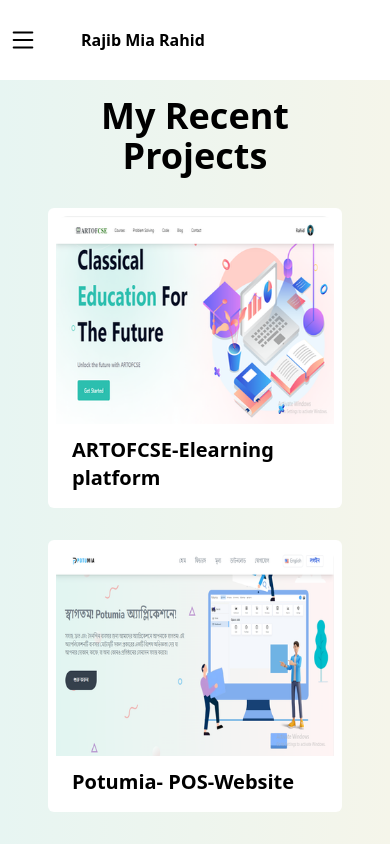
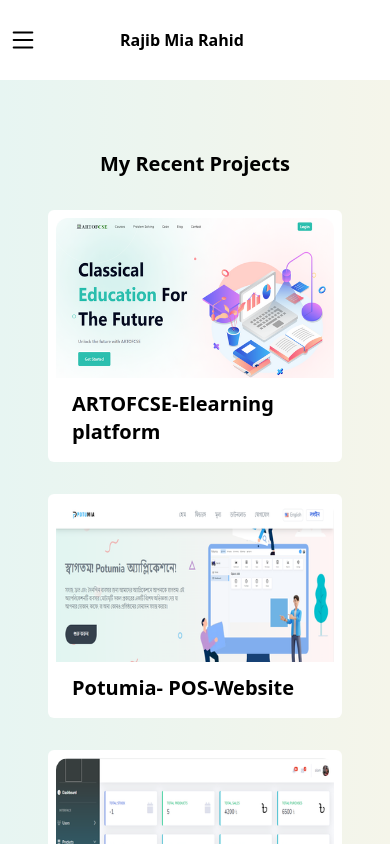
Before and after one commit to rajibcsit/developer-protfolio, a Next.js app: page /projects in a window 390 px wide. Shown: the top 844 px of the page. Built offline with nearby package versions, Linux system fonts and the light colour scheme.

Commit message:
update all pages for responsive

```diff
--- a/components/About.js
+++ b/components/About.js
@@ -8,11 +8,13 @@
 const About = () => {
   return (
     <div>
-      <section className="bg-[#ffff] pt-24">
+      <section className="bg-[#ffff] page_area pb-12 lg:pb-18 sm:pb-6  pt-12 lg:pt-18 sm:pt-6">
         <div className="md:grid md:grid-cols-2 gap-8 items-center  px-4 xl:gap-16 sm:py-4 xl:px-16">
           <Image src="/images/about-image.png" width={500} height={500} alt="about-img" />
           <div className="mt-4 md:mt-0 text-left flex flex-col h-full">
-            <h2 className="text-4xl font-bold  mb-4">About Me</h2>
+            <h2 className="text-xl lg:text-4xl sm:text-base font-bold  lg:mt-4 sm:mt-2 mb-8 md:mb-12">
+              About Me
+            </h2>
             <p className="text-sm lg:text-base">
               Hi, I am Rajib Mia Rahid. I have been working as a Web Developer for 1 years. Mainly I
               develop applications using PHP programming language and Laravel framework . I also use
--- a/components/Contact.js
+++ b/components/Contact.js
@@ -6,7 +6,7 @@
 
 const Contact = () => {
   return (
-    <section className="contact_area pt-24 pb-24">
+    <section className="contact_area page_area pb-12 lg:pb-18 sm:pb-6  pt-12 lg:pt-18 sm:pt-6">
       <div className="container grid md:grid-cols-2 gap-4 mx-auto px-12 py-4">
         <h5 className="text-xl font-bold my-2">Let&apos;s Talk about your Project -</h5>
         <p className="text-sm lg:text-base mb-4 max-w-md">
--- a/components/HeroSection.js
+++ b/components/HeroSection.js
@@ -20,28 +20,33 @@
               <span className="text-transparent bg-clip-text bg-[#30BEAD]">Hello, I&apos;m</span>
               <br></br>
               <TypeAnimation
-                sequence={["Rajib Mia Rahid", 1000, "Front-End Developer", 1000]}
+                sequence={[
+                  "Rajib Mia Rahid",
+                  1000,
+                  "Software Developer",
+                  1000,
+                  "Web Developer",
+                  1000,
+                  "Front-End Developer",
+                  1000,
+                ]}
                 wrapper="span"
                 speed={50}
                 repeat={Infinity}
               />
             </h1>
             <p className="text-base sm:text-lg mb-6 lg:text-lg">
-              I&apos;m Rajib Mia Rahid, I&apos;m a Front-End Developer. Currently, I&apos;m working
-              on TwiteSoft.
+              I&apos;m Rajib Mia Rahid, I&apos;m a Web Developer. Currently, I&apos;m working on
+              TwiteSoft with Front-End Developer .
             </p>
             <div>
               <Link
-                href="/#contact"
-                className="px-6 inline-block py-3 w-full sm:w-fit rounded-full mr-4 bg-[#30BEAD] hover:bg-slate-800 text-white"
+                href="https://drive.google.com/file/d/1eeKGTZRRpLseiEI7drdL93FwGG18I1mT/view?usp=sharing"
+                target="_blank"
+                rel="noreferrer"
+                className="px-4 lg:px-6 sm:px-3 inline-block py-3  sm:w-fit rounded-full mr-4 bg-[#30BEAD] hover:bg-slate-800 text-white"
               >
-                Hire Me
-              </Link>
-              <Link
-                href="/"
-                className="px-6 inline-block py-3 w-full sm:w-fit rounded-full mr-4 bg-[#30BEAD] hover:bg-slate-800 text-white"
-              >
-                Download CV
+                Download Resume
               </Link>
             </div>
           </motion.div>
@@ -55,7 +60,7 @@
               <Image
                 src="/images/rahid.png"
                 alt="hero image"
-                className="absolute transform -translate-x-1/2 -translate-y-1/2 top-1/2 left-1/2"
+                className="hero_image sm:w-[100px] sm:h-[80px] lg:w-[250px] lg:h-[250px] absolute transform -translate-x-1/2 -translate-y-1/2 top-1/2 left-1/2"
                 width={250}
                 height={250}
               />
--- a/components/Navbar.js
+++ b/components/Navbar.js
@@ -44,7 +44,7 @@
                     </Disclosure.Button>
                   </div>
                   <div className="flex lg:flex-1  items-center justify-center sm:items-stretch  sm:justify-between">
-                    <div className="flex flex-shrink-0 items-center text-base sm:text-lg lg:text-lg font-black ml-[81px]">
+                    <div className="flex flex-shrink-0 items-center text-base sm:text-lg lg:text-lg font-black ml-[81px] title">
                       <Link href="/">Rajib Mia Rahid</Link>
                     </div>
 
--- a/components/ProjectCard.js
+++ b/components/ProjectCard.js
@@ -6,7 +6,7 @@
   return (
     <div className="bg-white p-2 rounded-md">
       <div
-        className="h-52 md:h-72 rounded-t-xl relative group"
+        className="h-40 md:h-72 rounded-t-xl relative group"
         style={{ background: `url(${imgUrl})`, backgroundSize: "cover" }}
       >
         <div className="overlay items-center justify-center absolute top-0 left-0 w-full h-full bg-[#181818] bg-opacity-0 hidden group-hover:flex group-hover:bg-opacity-80 transition-all duration-500 ">
--- a/components/ProjectsSection.js
+++ b/components/ProjectsSection.js
@@ -7,7 +7,7 @@
   {
     id: 1,
     title: "ARTOFCSE-Elearning platform",
-    image: "/images/projects/artofcse.png",
+    image: "/images/projects/1.png",
     tag: ["All", "Web"],
     gitUrl: "/",
     previewUrl: "/",
@@ -55,15 +55,17 @@
   };
 
   return (
-    <section className="project_area pb-12 pt-16">
-      <div className="container mx-auto px-12 py-4">
-        <h2 className="text-center text-4xl font-bold  mt-4 mb-8 md:mb-12">My Recent Projects</h2>
+    <section className="project_area page_area pb-24 lg:pb-24 sm:pb-12 pt-12 lg:pt-18 sm:pt-6">
+      <div className="container mx-auto px-12 lg:py-4 sm:py-2">
+        <h2 className="text-center text-xl lg:text-4xl sm:text-base font-bold  lg:mt-4 sm:mt-2 mb-8 md:mb-12">
+          My Recent Projects
+        </h2>
         {/* <div className="text-white flex flex-row justify-center items-center gap-2 py-6">
           <ProjectTag onClick={handleTagChange} name="All" isSelected={tag === "All"} />
           <ProjectTag onClick={handleTagChange} name="Web" isSelected={tag === "Web"} />
           <ProjectTag onClick={handleTagChange} name="Mobile" isSelected={tag === "Mobile"} />
         </div> */}
-        <ul ref={ref} className="grid md:grid-cols-3 gap-8 md:gap-12">
+        <ul ref={ref} className="grid md:grid-cols-2 gap-8 md:gap-12">
           {filteredProjects.map((project, index) => (
             <motion.li
               key={index}
--- a/components/Skills.js
+++ b/components/Skills.js
@@ -18,9 +18,14 @@
   return (
     <div>
       <>
-        <section id="technology" className="technology_area page_area pt-24 pb-24">
-          <div className="container mx-auto px-12 py-4">
-            <h2 className="text-center text-4xl font-bold  mt-4 mb-8 md:mb-12">My Skills</h2>
+        <section
+          id="technology"
+          className="technology_area page_area pb-12 lg:pb-18 sm:pb-6  pt-12 lg:pt-18 sm:pt-6"
+        >
+          <div className="container mx-auto px-12 lg:py-4 sm:py-2">
+            <h2 className="text-center text-xl lg:text-4xl sm:text-base font-bold  lg:mt-4 sm:mt-2 mb-8 md:mb-12">
+              My Skills
+            </h2>
 
             <div className="technology-wrapper mb-16 mt-12">
               <div className="grid grid-cols-2 sm:grid-cols-2 md:grid-cols-4 lg:grid-cols-5 gap-5">
--- a/public/css/globals.css
+++ b/public/css/globals.css
@@ -19,6 +19,15 @@
 .hero-section {
   background: linear-gradient(90deg, rgba(211, 237, 231, 1) 0%, rgba(247, 239, 239, 1) 100%);
 }
+@media all and (max-width: 430px) {
+  .hero_image {
+    width: 170px;
+    height: 150px;
+  }
+  .title {
+    margin-left: 120px;
+  }
+}
 
 .project_area {
   background: linear-gradient(90deg, rgb(231 245 242) 0%, rgb(245 245 234) 100%);
@@ -31,7 +40,7 @@
   text-align: center;
   border: 1px solid #eaebed;
   box-shadow: 0 0.5em 1em -0.125em #8a8a8a1a, 0 0 0 1px #0a0a0a00;
-  padding: 10px;
+  padding: 30px;
   border-radius: 5px;
 }
 .single_tech_item:hover {
@@ -45,5 +54,8 @@
   width: 50px;
 }
 .contact_area {
-  background: linear-gradient(49deg, rgb(241 247 246) 0%, rgb(227 233 230) 100%);
+  background: linear-gradient(108deg, rgb(241 247 246) 0%, rgb(194 228 223 / 26%) 100%);
 }
+.page .page_area {
+  padding: 150px 0 50px 0;
+}
```
Also changed, not shown: public/images/projects/1.png (added).
